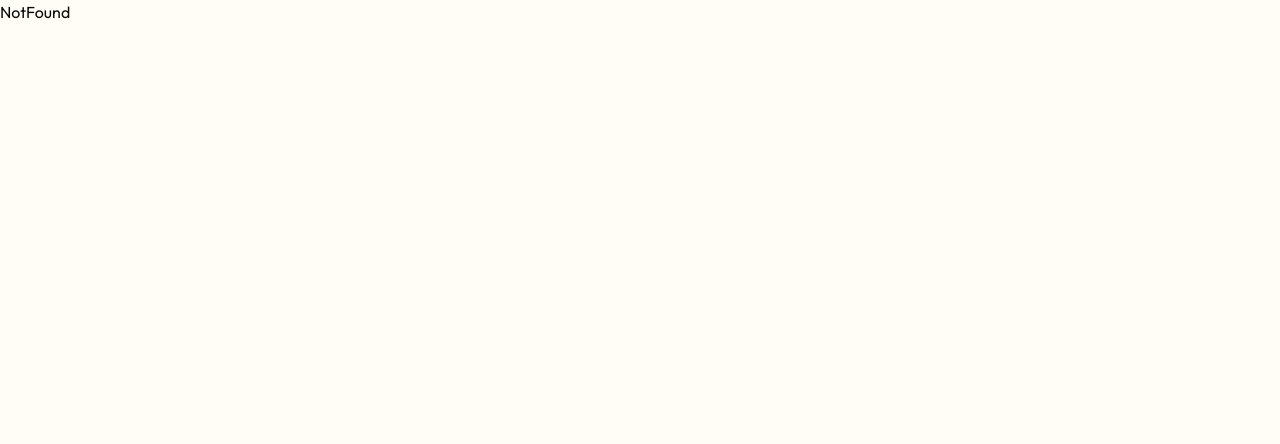
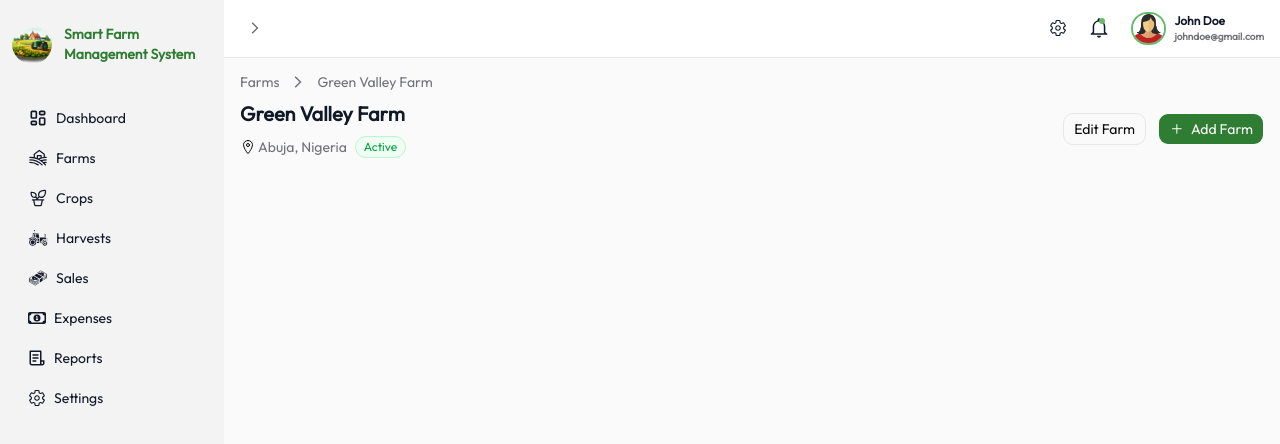
Before and after one commit to Happiesamuel/smart-farm-management, a Next.js app: page /farms/1 in a window 1280 px wide. Before the commit this address had no page. Shown: the top 444 px of the page. Built offline with nearby package versions, Linux system fonts and the light colour scheme.

Commit message:
farm id hearder

```diff
--- /dev/null
+++ b/app/(user)/farms/[farmId]/page.tsx
@@ -0,0 +1,9 @@
+import FarmIdHeader from "@/components/farm/FarmIdHeader";
+
+export default function page() {
+  return (
+    <div className="pt-18 px-2 sm:px-4">
+      <FarmIdHeader />
+    </div>
+  );
+}
--- /dev/null
+++ b/components/farm/FarmIdHeader.tsx
@@ -0,0 +1,55 @@
+import { Button } from "../ui/button";
+import { GoPlus } from "react-icons/go";
+import { IoLocationOutline } from "react-icons/io5";
+import Link from "next/link";
+
+import { MdArrowForwardIos } from "react-icons/md";
+export default function FarmIdHeader() {
+  return (
+    <div className="space-y-2">
+      <div className=" flex items-center gap-3 text-sm text-zinc-500 font-normal">
+        <Link
+          className="duration-500 transition-all cursor-pointer hover:text-green-500"
+          href={"/farms"}
+        >
+          Farms
+        </Link>
+        <MdArrowForwardIos />
+        <Link
+          className="duration-500 transition-all cursor-pointer hover:text-green-500"
+          href={"/farms/1"}
+        >
+          Green Valley Farm
+        </Link>
+      </div>
+      <div className="flex gap-2 sm:flex-row flex-col sm:items-center justify-between">
+        <div className="space-y-2">
+          <h5 className="text-xl text-dark font-semibold">Green Valley Farm</h5>
+          <div className="flex items-center gap-2">
+            <div className="flex items-center gap-0.5">
+              <IoLocationOutline />
+              <p className="text-sm text-zinc-500 font-medium">
+                Abuja, Nigeria
+              </p>
+            </div>
+            <p
+              className={`rounded-full bg-green-50 text-green-600 p-0.5 px-2 text-xs border-green-200 border`}
+              // className={`rounded-full ${farm.status === "Active" ? "bg-green-50 text-green-600" : "bg-red-50 text-red-600"} p-1 px-2 text-xs absolute left-2 top-2`}
+            >
+              Active
+            </p>
+          </div>
+        </div>
+        <div className="flex items-center gap-3">
+          <Button className="bg-transparent  border border-border cursor-pointer text-darm">
+            <p>Edit Farm</p>
+          </Button>
+          <Button className="bg-primary-green cursor-pointer text-white">
+            <GoPlus />
+            <p>Add Farm</p>
+          </Button>
+        </div>
+      </div>
+    </div>
+  );
+}
--- a/components/farm/FarmList.tsx
+++ b/components/farm/FarmList.tsx
@@ -10,6 +10,7 @@ import { PiFarm, PiPlantDuotone } from "react-icons/pi";
 import { GiMoneyStack } from "react-icons/gi";
 import { MdArrowForwardIos } from "react-icons/md";
 import Paginate from "../layout/Pagination";
+import Link from "next/link";
 const farms = [
   {
     id: 1,
@@ -134,10 +135,13 @@ export default function FarmList() {
                 </div>
               </div>
             </div>
-            <div className="flex items-center cursor-pointer px-3 justify-between border-t border-border py-4">
+            <Link
+              href={`/farms/1`}
+              className="flex items-center cursor-pointer px-3 justify-between border-t border-border py-4"
+            >
               <p className="text-sm text-dark font-medium">View Details</p>
               <MdArrowForwardIos className="text-sm text-dark font-medium" />
-            </div>
+            </Link>
           </div>
         ))}
       </div>
```
